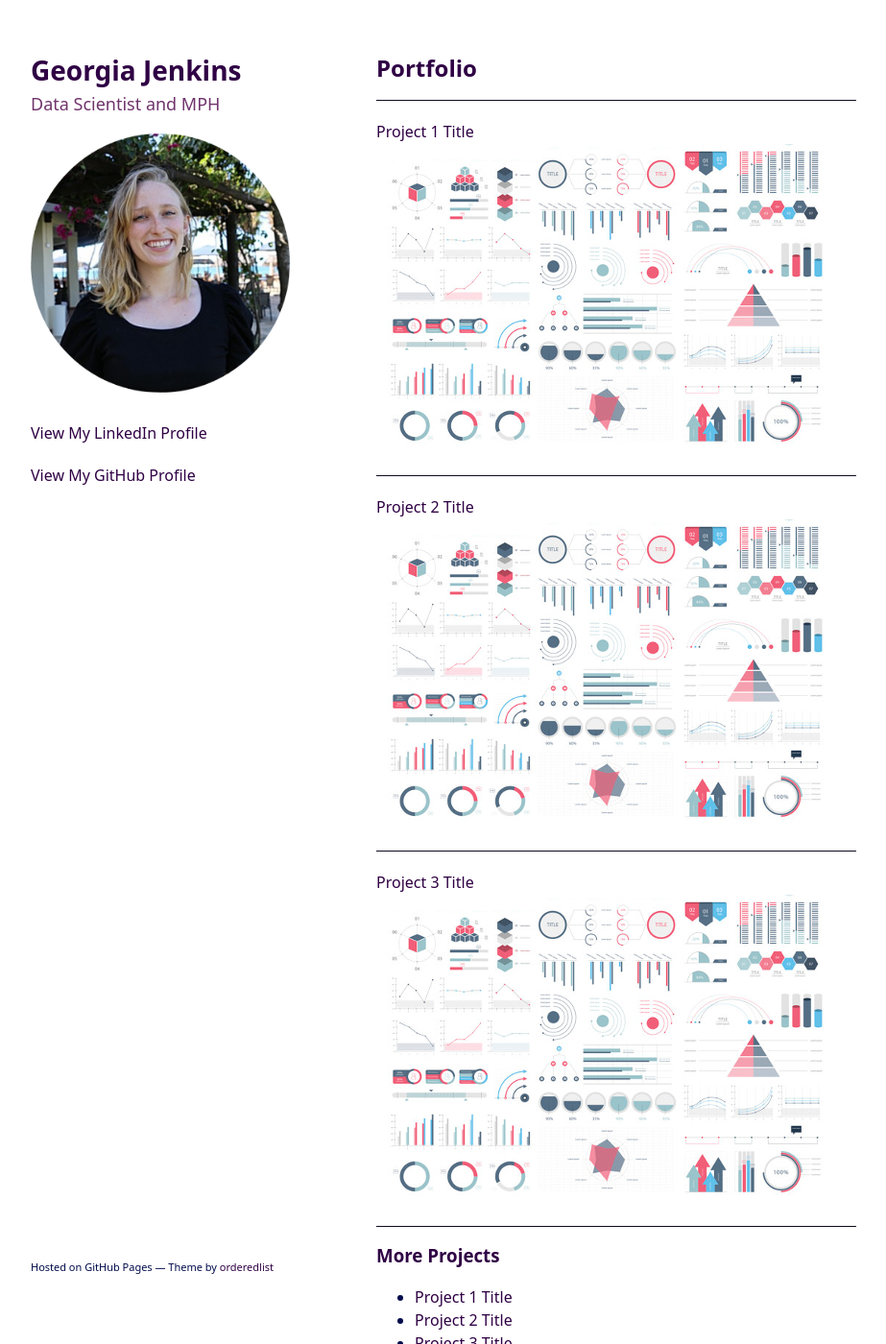
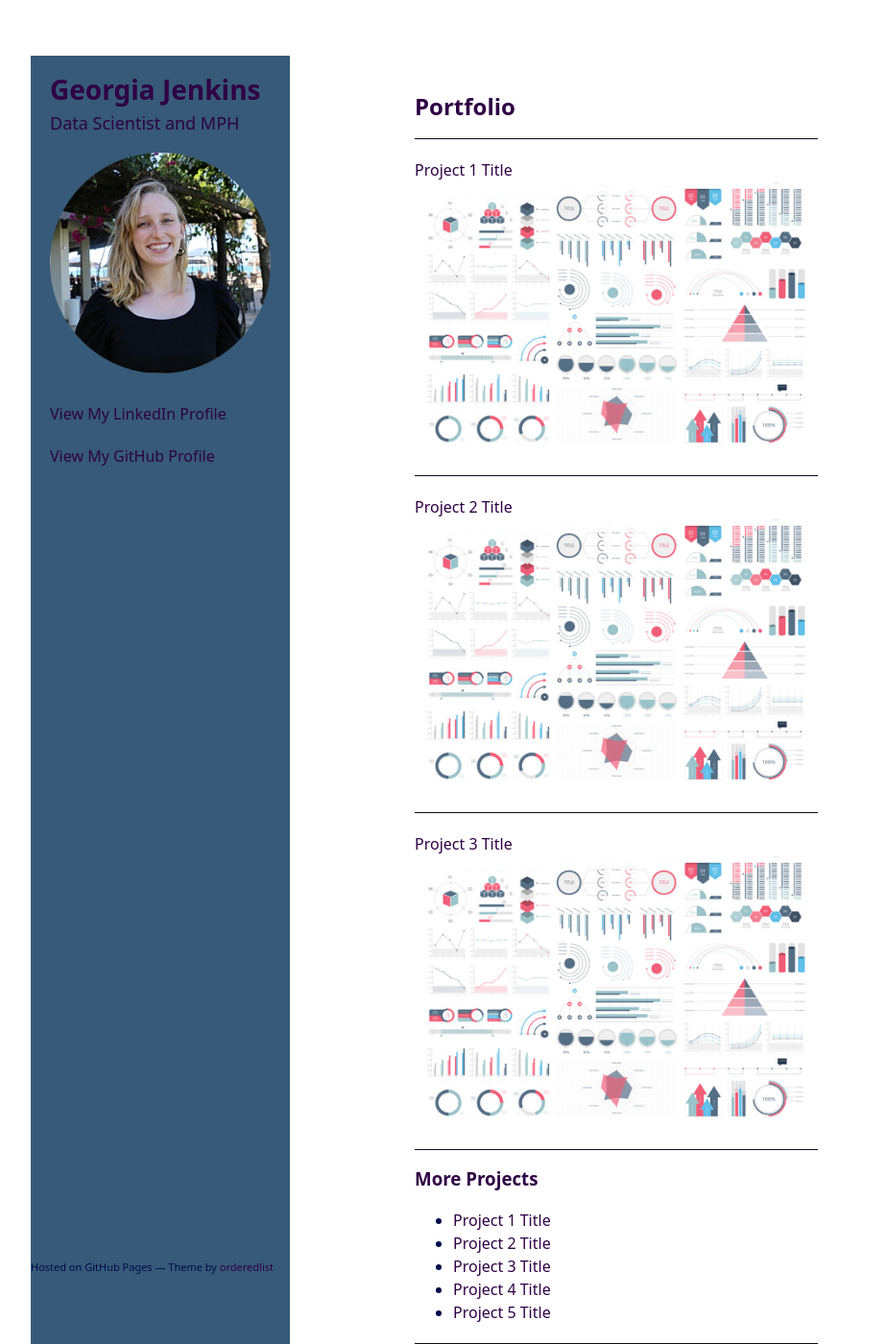
Before and after one commit to geojenk/geojenk.github.io, a Jekyll site: the page built from index.md, in a window 1280 px wide and 1400 px high. Shown: the whole window at 96% size, without its empty margins (178-1101 px from the left). Built offline with Jekyll 4.4.1, drawn with Linux system fonts in a browser that asks for light colours; our own code applies the rules of GitHub Pages for plain Markdown files; a script that is not in the unit is left out.

Commit message:
Update style.css

```diff
--- a/assets/css/style.css
+++ b/assets/css/style.css
@@ -8,14 +8,14 @@ body {
 
 .subtitle {
   font-size: 18px;
-  color: #70346c;
+  color: #2f0044;
   margin-top: -10px;
   margin-bottom: 20px;
   font-weight: normal;
 }
 
 h1, h2, h3, h4, h5, h6 {
-  color:#70346c;
+  color:#2f0044;
   margin:0 0 20px;
 }
 
@@ -123,11 +123,24 @@ kbd {
   vertical-align: middle;
 }
 
+/* Sidebar (YAML content) */
 header {
-  width:270px;
-  float:left;
-  position:fixed;
-  -webkit-font-smoothing:subpixel-antialiased;
+  width: 270px;
+  float: left;
+  position: fixed;
+  background-color: #365a78; /* or any color you like */
+  height: 100%;
+  padding: 20px;
+  box-sizing: border-box;
+}
+
+/* Markdown section (right content) */
+section {
+  width: 500px;
+  float: right;
+  background-color: white; /* keep this white */
+  padding: 40px;
+  box-sizing: border-box;
 }
 
 ul.downloads {
```
